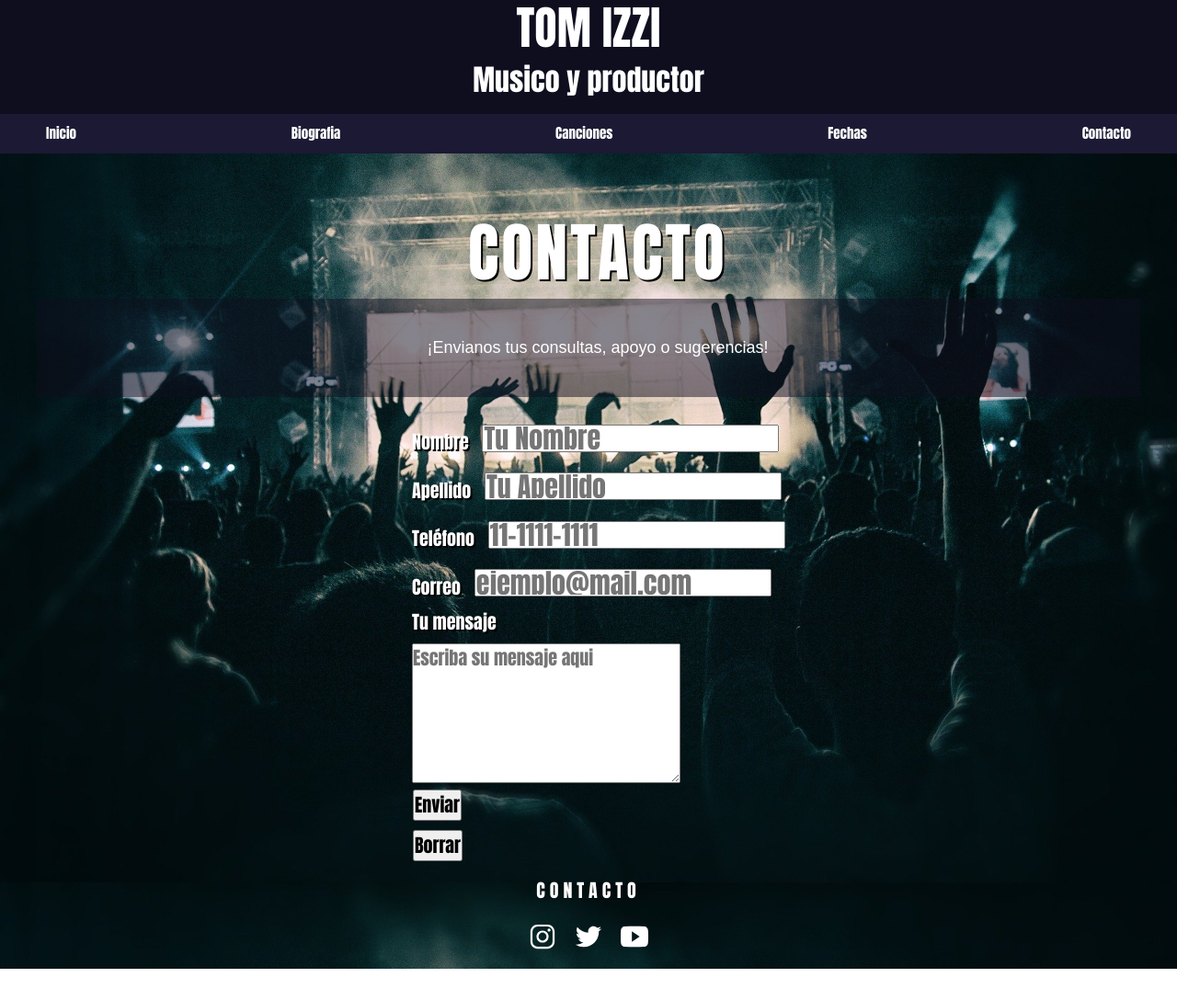
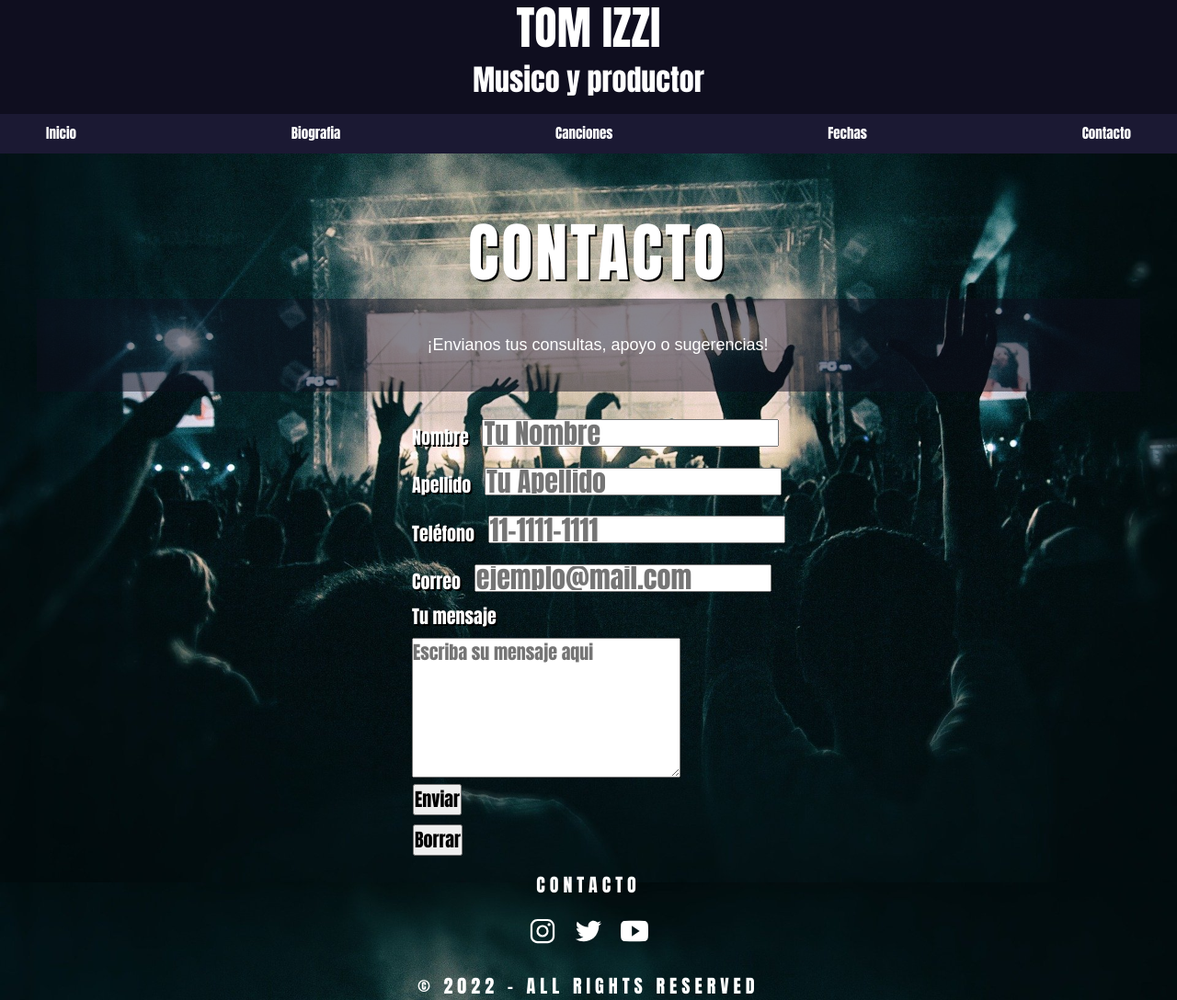
Before and after one commit to Ignacio-Grasset/idea_grasset, a plain HTML site: page pages/contacto.html in a window 1280 px wide. Shown: the whole page at 92% size. Before the commit the page ends 1054 px from the top, so only its background shows below. Drawn offline with nearby package versions, Linux system fonts and the light colour scheme.

Commit message:
agregando copyright

```diff
--- a/pages/contacto.html
+++ b/pages/contacto.html
@@ -38,7 +38,7 @@
     </nav>
     <main>
         <h2 class="titulo2">Contacto</h2>
-            <p class="texto">¡Envianos tus consultas, apoyo o sugerencias!</p>
+            <h3 class="texto">¡Envianos tus consultas, apoyo o sugerencias!</h3>
             <div class="formulario">
                 <form action="enviar.php" method="post" enctype="text/plain">
                 <label for="name1">Nombre</label>
@@ -69,6 +69,7 @@
                 <ion-icon name="logo-youtube"></ion-icon>
             </a>
         </div>
+        <div><p class="titulofooter">© 2022 - All Rights Reserved</p></div>
     </footer>
     <script type="module" src="https://unpkg.com/ionicons@5.5.2/dist/ionicons/ionicons.esm.js"></script>
     <script nomodule src="https://unpkg.com/ionicons@5.5.2/dist/ionicons/ionicons.js"></script>
```
Also changed, not shown: index.html (+4 -2 lines), pages/biografia.html (+1 -0 lines), pages/canciones.html (+2 -1 lines), pages/fechas.html (+1 -0 lines).
